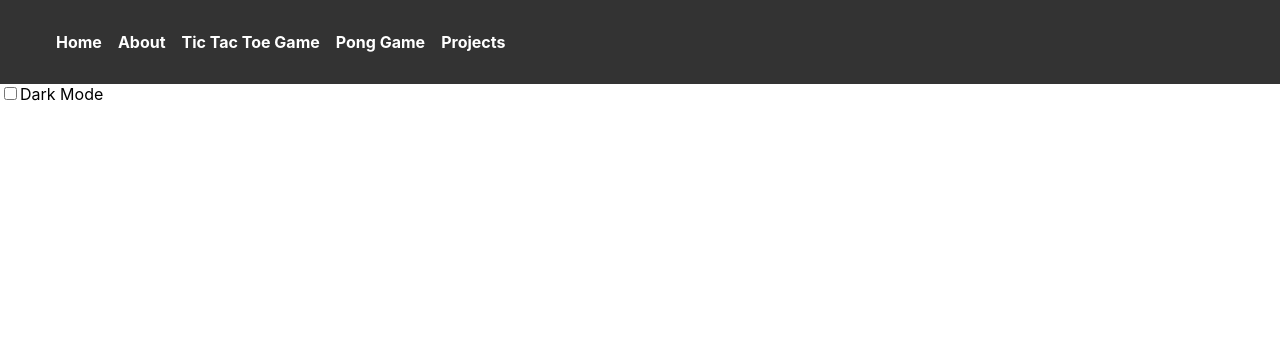
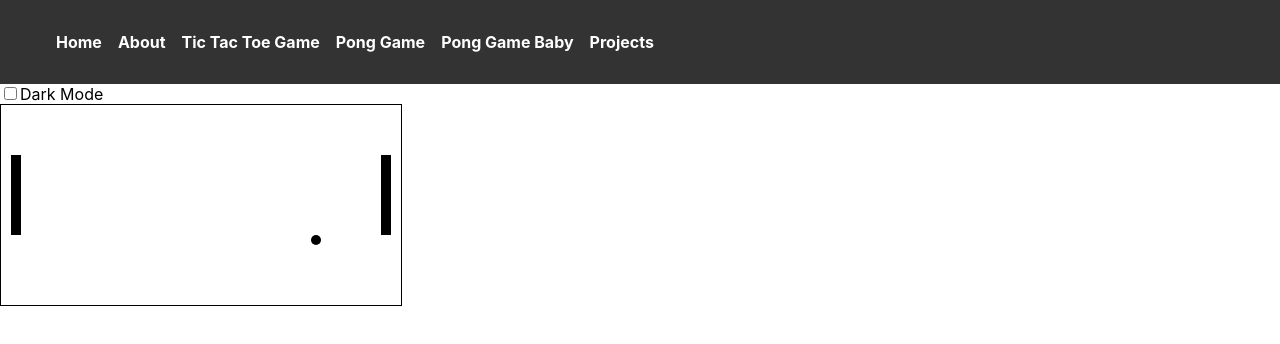
Before and after one commit to lleung030/my-web, a React (Create React App) app: page /pong-game in a window 1280 px wide. Shown: the top 344 px of the page. Built offline with nearby package versions, Linux system fonts and the light colour scheme.

Commit message:
Pong game

```diff
--- a/src/App.js
+++ b/src/App.js
@@ -4,6 +4,7 @@ import { BrowserRouter as Router, Route, Routes } from 'react-router-dom';
 import Navbar from './components/navbar/Navbar';
 import TicTacToe from './components/game/TicTacToe';
 import Pong from './components/game/Pong';
+import PongGame from './components/game/PongGame';
 import Home from './components/home/Home';
 import About from './components/about/About';
 import Projects from './components/projects/Projects';
@@ -23,6 +24,7 @@ function App() {
             <Route path="/about" element={<About />} />
             <Route path="/tictactoe" element={<TicTacToe />} />
             <Route path="/pong" element={<Pong />} />
+            <Route path="/pong-game" element={<PongGame />} />
             <Route path="/projects" element={<Projects />} />
             <Route path="/contact" element={<ContactMe />} />
           </Routes>
--- /dev/null
+++ b/src/components/game/PongGame.jsx
@@ -0,0 +1,151 @@
+import React, { Component } from "react";
+
+class PongGame extends Component {
+  constructor(props) {
+    super(props);
+
+    this.state = {
+      paddle1Y: 50,
+      paddle2Y: 50,
+      ballX: 200,
+      ballY: 100,
+      ballSpeedX: 5, // Adjust the ball speed as needed
+      ballSpeedY: 5, // Adjust the ball speed as needed
+    };
+
+    this.handleKeyDown = this.handleKeyDown.bind(this);
+    this.moveBall = this.moveBall.bind(this);
+  }
+
+  componentDidMount() {
+    window.addEventListener("keydown", this.handleKeyDown);
+    this.ballInterval = setInterval(this.moveBall, 30); // Adjust the interval as needed
+  }
+
+  componentWillUnmount() {
+    window.removeEventListener("keydown", this.handleKeyDown);
+    clearInterval(this.ballInterval);
+  }
+
+  handleKeyDown(event) {
+    const { paddle1Y, paddle2Y } = this.state;
+    const paddleSpeed = 10;
+    const boardHeight = 200; // Adjust the board height as needed
+    const paddleHeight = 80;
+
+    switch (event.key) {
+      case "ArrowUp":
+        this.setState({
+          paddle2Y: Math.max(0, paddle2Y - paddleSpeed),
+        });
+        break;
+      case "ArrowDown":
+        this.setState({
+          paddle2Y: Math.min(
+            boardHeight - paddleHeight,
+            paddle2Y + paddleSpeed,
+          ),
+        });
+        break;
+      case "w":
+        this.setState({
+          paddle1Y: Math.max(0, paddle1Y - paddleSpeed),
+        });
+        break;
+      case "s":
+        this.setState({
+          paddle1Y: Math.min(
+            boardHeight - paddleHeight,
+            paddle1Y + paddleSpeed,
+          ),
+        });
+        break;
+      default:
+        break;
+    }
+    this.setState({ ballX: 200, ballY: 100 }); // Reset ball position on key press
+  }
+
+  moveBall() {
+    const { ballX, ballY, ballSpeedX, ballSpeedY, paddle1Y, paddle2Y } =
+      this.state;
+    const boardWidth = 400; // Adjust the board width as needed
+    const boardHeight = 200; // Adjust the board height as needed
+    const ballSize = 10; // Adjust the ball size as needed
+
+    let newBallX = ballX + ballSpeedX;
+    let newBallY = ballY + ballSpeedY;
+
+    // Check for collisions with paddles
+    if (
+      (newBallX <= 20 && newBallY >= paddle1Y && newBallY <= paddle1Y + 80) ||
+      (newBallX >= boardWidth - 30 &&
+        newBallY >= paddle2Y &&
+        newBallY <= paddle2Y + 80)
+    ) {
+      // Ball collided with paddle, reverse the X direction
+      this.setState({ ballSpeedX: -ballSpeedX });
+    }
+
+    // Check for collisions with top and bottom walls
+    if (newBallY <= 0 || newBallY >= boardHeight - ballSize) {
+      // Ball collided with top or bottom wall, reverse the Y direction
+      this.setState({ ballSpeedY: -ballSpeedY });
+    }
+
+    // Update ball position
+    this.setState({ ballX: newBallX, ballY: newBallY });
+  }
+
+  render() {
+    const { paddle1Y, paddle2Y, ballX, ballY } = this.state;
+    const paddleWidth = 10;
+    const paddleHeight = 80;
+    const ballSize = 10;
+
+    return (
+      <div
+        style={{
+          position: "relative",
+          width: "400px",
+          height: "200px",
+          border: "1px solid #000",
+        }}
+      >
+        <div
+          style={{
+            position: "absolute",
+            left: "10px",
+            top: `${paddle1Y}px`,
+            width: `${paddleWidth}px`,
+            height: `${paddleHeight}px`,
+            background: "#000",
+          }}
+        />
+        <div
+          style={{
+            position: "absolute",
+            right: "10px",
+            top: `${paddle2Y}px`,
+            width: `${paddleWidth}px`,
+            height: `${paddleHeight}px`,
+            background: "#000",
+          }}
+        />
+        <div
+          style={{
+            position: "absolute",
+            left: `${ballX}px`,
+            top: `${ballY}px`,
+            width: `${ballSize}px`,
+            height: `${ballSize}px`,
+            background: "#000",
+            borderRadius: "50%",
+          }}
+        />
+      </div>
+    );
+  }
+}
+
+export default PongGame;
--- a/src/components/navbar/Navbar.jsx
+++ b/src/components/navbar/Navbar.jsx
@@ -27,6 +27,11 @@ const Navbar = () => {
             Pong Game
           </Link>
         </li>
+	 <li className={styles.navItem}>
+          <Link to="/pong-game" className={styles.navLink}>
+            Pong Game Baby
+          </Link>
+        </li>
         <li className={styles.navItem}>
           <Link to="/projects" className={styles.navLink}>
             Projects
```
